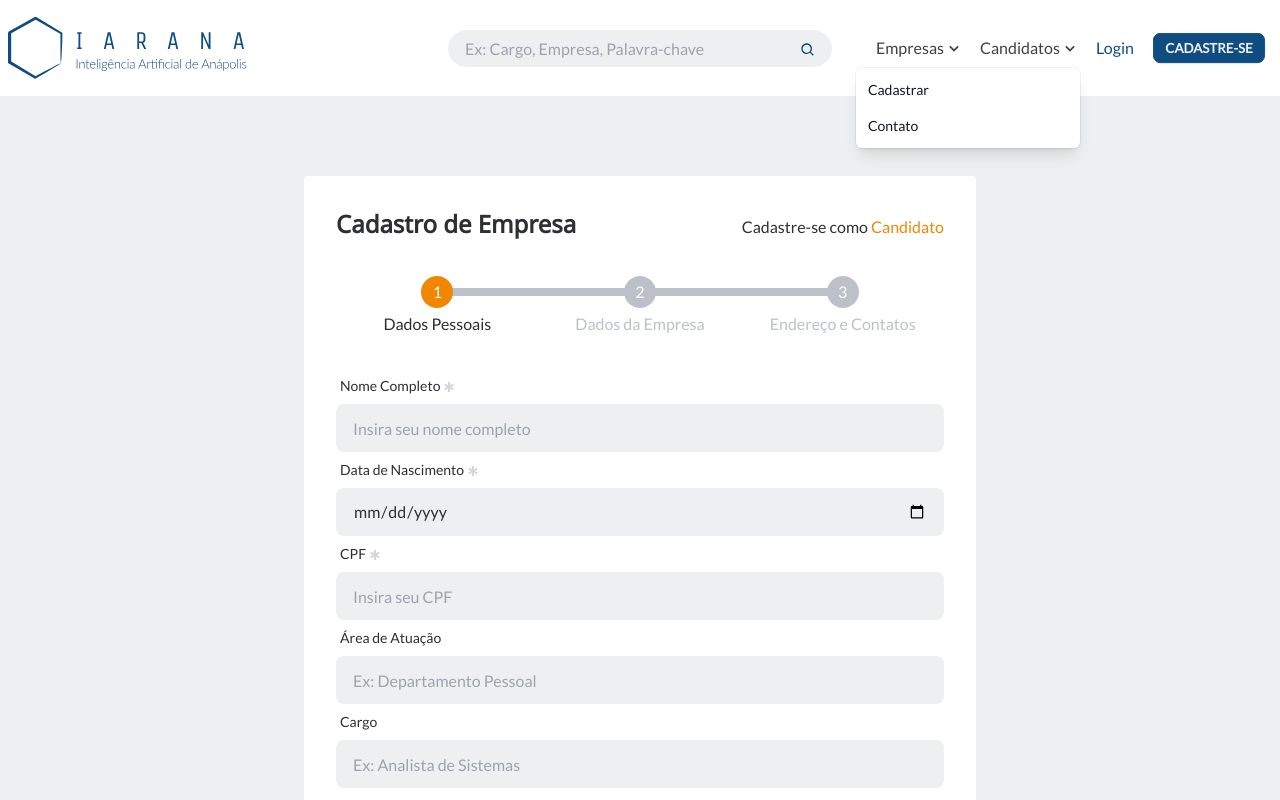
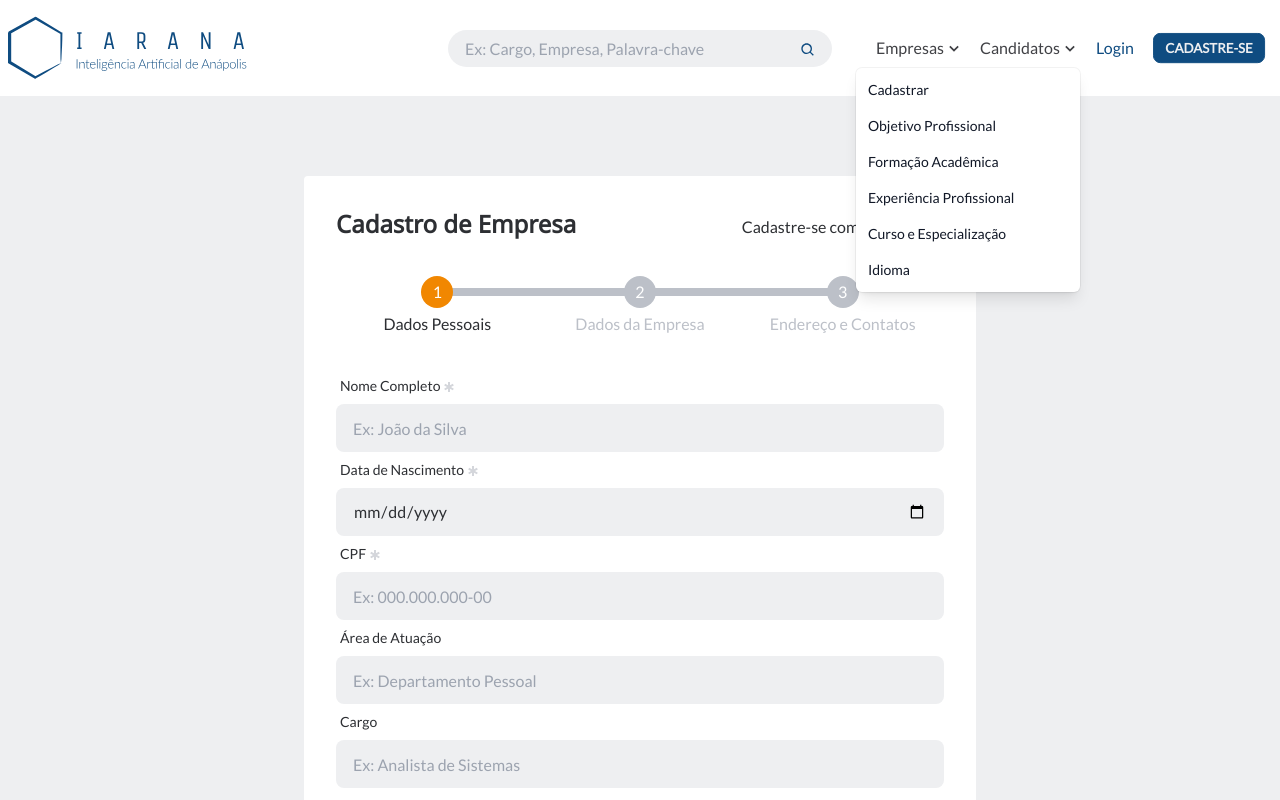
Before and after one commit to miriambarroso/nextjs, a Next.js app: page /empresa/cadastro in a window 1280 px wide. Both pictures are taken after a click on the button "Candidatos". Built offline with nearby package versions, Linux system fonts and the light colour scheme.

Commit message:
UPDATES  - placeholder dos campos  - link do navbar

```diff
--- a/src/components/candidato/cadastro/CadastroCandidatoDadosContato.tsx
+++ b/src/components/candidato/cadastro/CadastroCandidatoDadosContato.tsx
@@ -11,7 +11,7 @@ const CadastroCandidatoDadosContato = ({ register, errors }: Props) => {
         name="email"
         type="email"
         register={register}
-        placeholder="email@email.com"
+        placeholder="Ex: joao@anapolis.go.gov.br"
         error={errors.email?.message}
         options={{
           required: true,
@@ -21,6 +21,7 @@ const CadastroCandidatoDadosContato = ({ register, errors }: Props) => {
         label="Celular"
         name="telefone"
         register={register}
+        placeholder="Ex: (00) 00000-0000"
         error={errors.telefone?.message}
         type="phone"
         options={{
--- a/src/components/candidato/cadastro/CadastroCandidatoDadosPessoais.tsx
+++ b/src/components/candidato/cadastro/CadastroCandidatoDadosPessoais.tsx
@@ -32,7 +32,7 @@ const CadastroCandidatoDadosPessoais = ({ register, errors }: Props) => {
         label="Nome Completo"
         name="nome"
         register={register}
-        placeholder="Insira seu nome completo"
+        placeholder="Ex: João da Silva"
         error={errors.nome?.message}
         options={{
           required: true,
@@ -53,7 +53,7 @@ const CadastroCandidatoDadosPessoais = ({ register, errors }: Props) => {
         label="CPF"
         name="cpf"
         register={register}
-        placeholder="Insira seu CPF"
+        placeholder="Ex: 000.000.000-00"
         error={errors.cpf?.message}
         options={{ required: true, onChange: cpfMask.onChange }}
       />
--- a/src/components/empresa/cadastro/CadastroEmpresaDadosEmpresa.tsx
+++ b/src/components/empresa/cadastro/CadastroEmpresaDadosEmpresa.tsx
@@ -11,7 +11,7 @@ const CadastroEmpresaDadosEmpresa = ({ register, errors }: Props) => {
         label="CNPJ"
         name="cnpj"
         register={register}
-        placeholder="00.000.000/0000-00"
+        placeholder="Ex: 00.000.000/0000-00"
         error={errors.cnpj?.message}
         options={{
           required: true,
--- a/src/components/empresa/cadastro/CadastroEmpresaDadosPessoais.tsx
+++ b/src/components/empresa/cadastro/CadastroEmpresaDadosPessoais.tsx
@@ -10,7 +10,7 @@ const CadastroEmpresaDadosPessoais = ({ register, errors }: Props) => {
         label="Nome Completo"
         name="nome"
         register={register}
-        placeholder="Insira seu nome completo"
+        placeholder="Ex: João da Silva"
         error={errors.nome?.message}
         options={{
           required: true,
@@ -31,7 +31,7 @@ const CadastroEmpresaDadosPessoais = ({ register, errors }: Props) => {
         label="CPF"
         name="cpf"
         register={register}
-        placeholder="Insira seu CPF"
+        placeholder="Ex: 000.000.000-00"
         error={errors.cpf?.message}
         options={{ required: true, onChange: cpfMask.onChange }}
       />
@@ -51,7 +51,7 @@ const CadastroEmpresaDadosPessoais = ({ register, errors }: Props) => {
         label="E-mail Corporativo"
         name="email"
         register={register}
-        placeholder={'example@example.com'}
+        placeholder={'Ex: joao@anapolis.go.gov.br'}
         error={errors.email?.message}
         type="email"
         options={{
--- a/src/components/empresa/cadastro/CadastroEmpresaEnderecoContatos.tsx
+++ b/src/components/empresa/cadastro/CadastroEmpresaEnderecoContatos.tsx
@@ -10,7 +10,7 @@ const CadastroEmpresaEnderecoContatos = ({ register, errors }: Props) => {
         label="Telefone Comercial"
         name="telefone"
         register={register}
-        placeholder="(00) 0000-0000"
+        placeholder="Ex: (00) 0000-0000"
         error={errors.telefone?.message}
         options={{
           required: true,
@@ -20,14 +20,14 @@ const CadastroEmpresaEnderecoContatos = ({ register, errors }: Props) => {
       <InputField
         label="Site"
         name="site"
-        placeholder="example.com"
+        placeholder="Ex: anapolis.go.gov.br"
         register={register}
         error={errors.site?.message}
       />
       <InputField
         label="CEP"
         name="cep"
-        placeholder="00000-000"
+        placeholder="Ex: 00000-000"
         register={register}
         error={errors.cep?.message}
         options={{
@@ -37,7 +37,7 @@ const CadastroEmpresaEnderecoContatos = ({ register, errors }: Props) => {
       <InputField
         label="Logradouro"
         name="logradouro"
-        placeholder="Rua, Avenida, etc"
+        placeholder="Ex: Rua, Avenida, etc"
         register={register}
         error={errors.logradouro?.message}
       />
--- a/src/components/layout/NavBar.tsx
+++ b/src/components/layout/NavBar.tsx
@@ -52,7 +52,7 @@ const Dropdown = ({ items, name }: DropdownProps) => {
                     <Link
                       href={subItem.href}
                       className={`${
-                        active ? 'bg-base-300 text-white' : 'text-gray-900'
+                        active ? 'bg-neutral text-white' : 'text-gray-900'
                       } group flex w-full items-center rounded-md px-2 py-2 text-sm`}
                     >
                       {/*{active ? (*/}
@@ -88,14 +88,27 @@ const NavBar = ({}: Props) => {
   const dropdownEmpresas = [
     [
       { name: 'Cadastrar', href: '/empresa/cadastro' },
-      { name: 'Contato', href: '/contato' },
+      { name: 'Vaga', href: '/vaga/cadastro' },
     ],
   ];
 
   const dropdownCandidatos = [
     [
       { name: 'Cadastrar', href: '/candidato/cadastro' },
-      { name: 'Contato', href: '/contato' },
+      {
+        name: 'Objetivo Profissional',
+        href: '/candidato/objetivo-profissional',
+      },
+      { name: 'Formação Acadêmica', href: '/candidato/formacao-academica' },
+      {
+        name: 'Experiência Profissional',
+        href: '/candidato/experiencia-profissional',
+      },
+      {
+        name: 'Curso e Especialização',
+        href: '/candidato/curso-especializacao',
+      },
+      { name: 'Idioma', href: '/candidato/idioma' },
     ],
   ];
 
--- a/src/pages/login.tsx
+++ b/src/pages/login.tsx
@@ -20,12 +20,12 @@ const Login = ({}: Props) => {
           label={'CPF'}
           name={'cpf'}
           register={register}
-          placeholder={'Insira seu CPF'}
+          placeholder={'000.000.000-00'}
         />
         <InputField
           label="Senha"
           type="password"
-          placeholder="Insira sua senha"
+          placeholder="********"
           register={register}
           name="password"
         />
```
